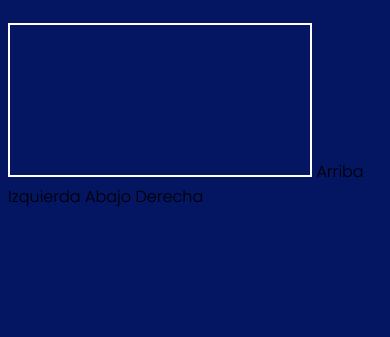
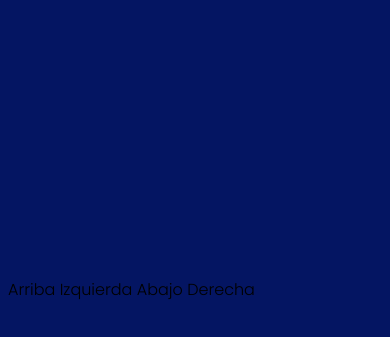
Before and after one commit to JefferLindao/programacionBasica, a plain HTML site: page mokepon/mokepon.html in a window 390 px wide. Shown: the part 441-778 px from the top of the page. Drawn offline with Linux system fonts and the light colour scheme.

Commit message:
Ajuste responsivi de mapas en pantallas con javascript

```diff
--- a/mokepon/css/style.css
+++ b/mokepon/css/style.css
@@ -115,10 +115,6 @@ input:checked + label{
     justify-content: center;
 }
 
-#mapa{
-    border: 2px solid white;
-}
-
 @media (max-width: 360px) {
   .tarjetas, .tarjeta-ataques{
     flex-direction: column;
--- a/mokepon/js/mokepon.js
+++ b/mokepon/js/mokepon.js
@@ -40,6 +40,15 @@ let lienzo = mapa.getContext('2d');
 let intervalo;
 let mapaBackground = new Image();
 mapaBackground.src = './assets/mokemap.png';
+let alturaQueBuscamos
+let anchoDelMapa = window.innerWidth - 20
+const anchoMaximoMapa = 350;
+if (anchoDelMapa > anchoMaximoMapa) {
+    anchoDelMapa = anchoMaximoMapa - 20
+}
+alturaQueBuscamos = anchoDelMapa * 600 / 800
+mapa.width = anchoDelMapa
+mapa.height = alturaQueBuscamos
 
 class Mokepon {
     constructor(nombre, foto, vida, fotoMapa, x = 10, y = 10) {
@@ -47,10 +56,10 @@ class Mokepon {
         this.foto = foto
         this.vida = vida
         this.ataques = []
-        this.x = x
-        this.y = y
         this.ancho = 40
         this.alto = 40
+        this.x = aleatorio(0, mapa.width - this.ancho)
+        this.y = aleatorio(0, mapa.height - this.alto)
         this.mapaFoto = new Image()
         this.mapaFoto.src = fotoMapa
         this.velocidadX = 0
@@ -320,7 +329,7 @@ function pintarCanvas() {
     capipepoEnemigo.pintarMokepon()
     ratigueyaEnemigo.pintarMokepon()
     hipodogeEnemigo.pintarMokepon()
-    if (mascotaJugadorObjeto.velocidadX!==0||mascotaJugadorObjeto.velocidadY!==0){
+    if (mascotaJugadorObjeto.velocidadX !== 0 || mascotaJugadorObjeto.velocidadY !== 0) {
         revisarColision(hipodogeEnemigo)
         revisarColision(capipepoEnemigo)
         revisarColision(ratigueyaEnemigo)
@@ -368,8 +377,6 @@ function sePresionoUnaTecla(event) {
 }
 
 function iniciarMapa() {
-    mapa.width = 320
-    mapa.height = 240
     mascotaJugadorObjeto = obtenerObjetoMascota()
     console.log(mascotaJugadorObjeto, mascotaJugador)
 
```
